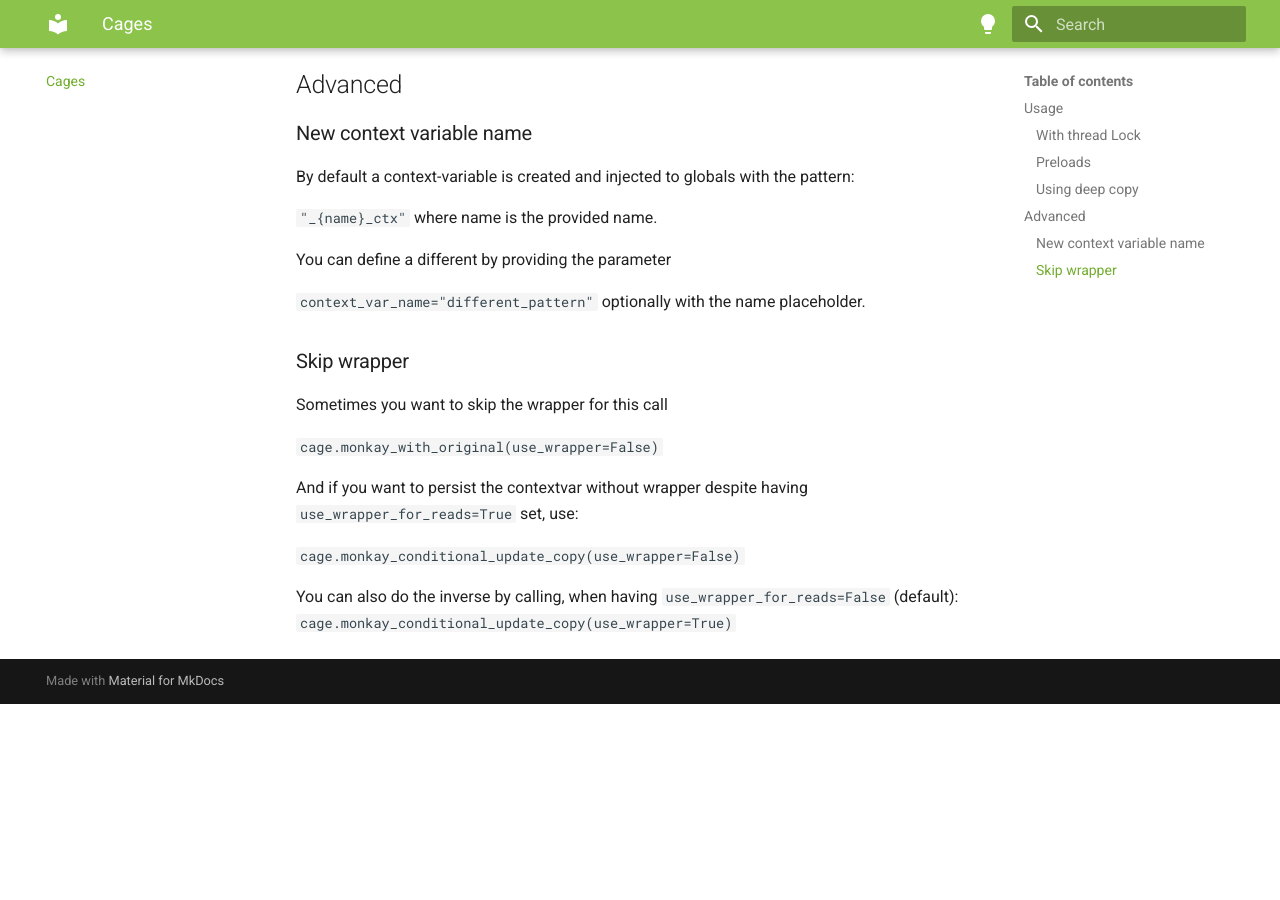
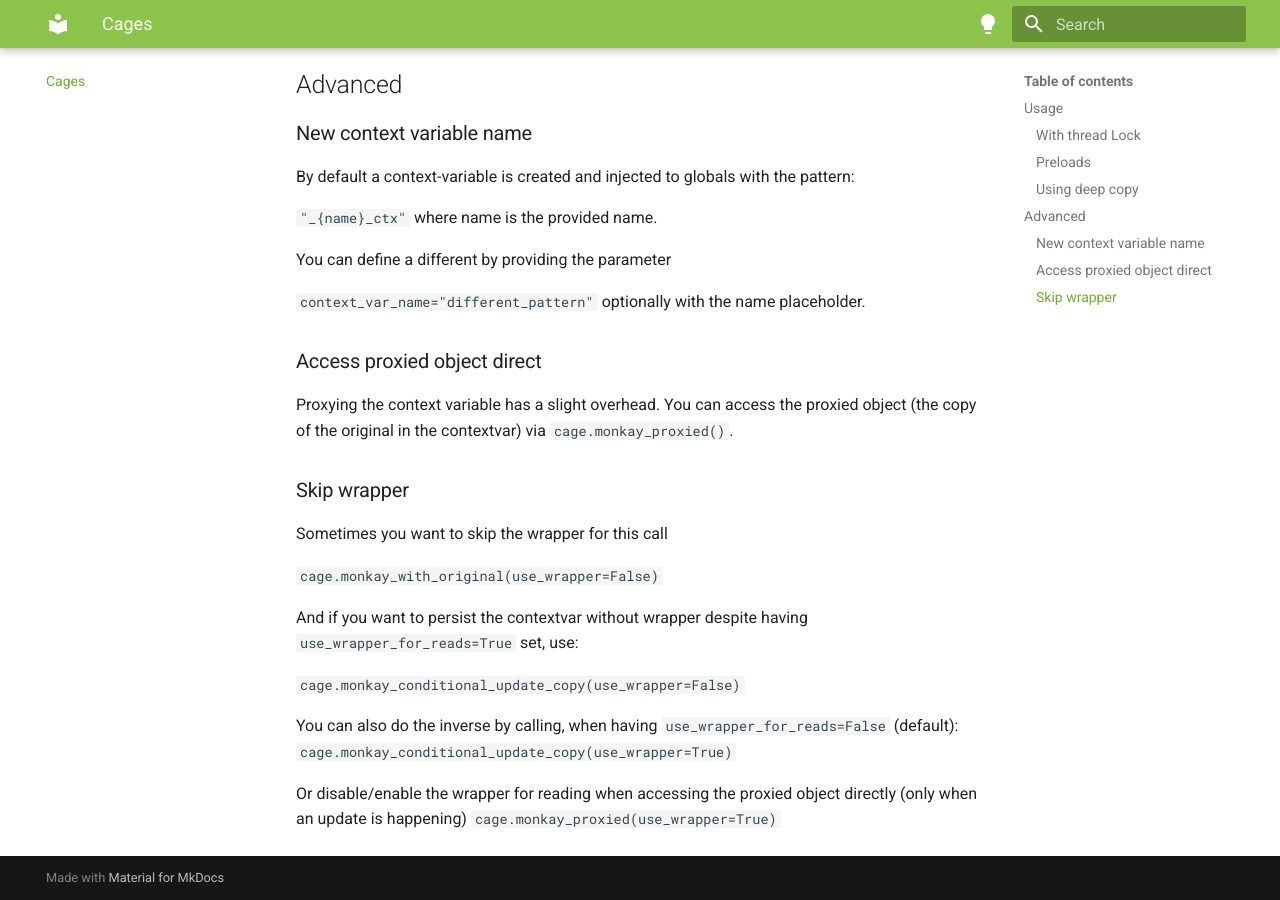
Before and after one commit to dymmond/monkay, an MkDocs documentation site: the page built from docs/cages.md, in a window 1280 px wide and 900 px high, scrolled down 1811 px. Built offline with MkDocs 1.6.1 and Material for MkDocs 9.7.7, drawn with Linux system fonts in a browser that asks for light colours; before the commit the page ends 2515 px from its top, so only the background shows below that.

Commit message:
Changes:
- allow direct access to proxied object

```diff
--- a/docs/cages.md
+++ b/docs/cages.md
@@ -89,6 +89,10 @@ You can define a different by providing the parameter
 
 `context_var_name="different_pattern"` optionally with the name placeholder.
 
+### Access proxied object direct
+
+Proxying the context variable has a slight overhead. You can access the proxied object (the copy of the original in the contextvar)
+via `cage.monkay_proxied()`.
 
 ### Skip wrapper
 
@@ -102,3 +106,6 @@ And if you want to persist the contextvar without wrapper despite having `use_wr
 
 You can also do the inverse by calling, when having `use_wrapper_for_reads=False` (default):
 `cage.monkay_conditional_update_copy(use_wrapper=True)`
+
+Or disable/enable the wrapper for reading when accessing the proxied object directly (only when an update is happening)
+`cage.monkay_proxied(use_wrapper=True)`
```
Also changed, not shown: 1 other file.
